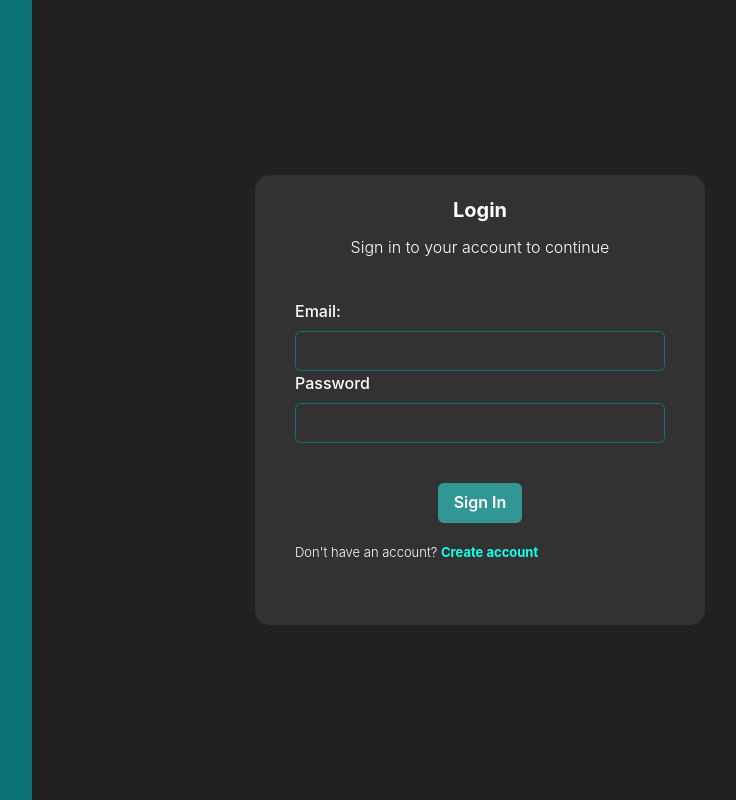
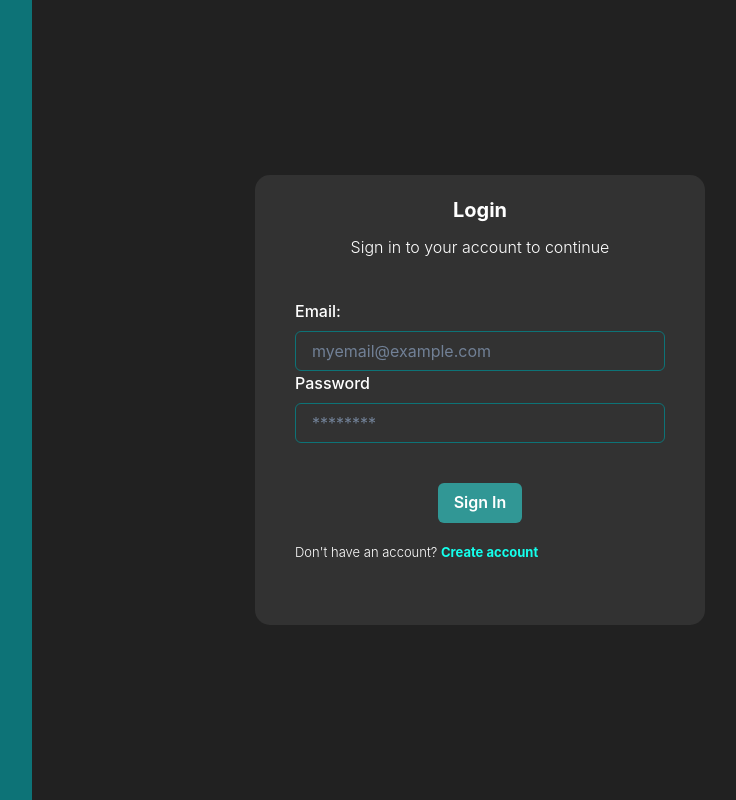
Before and after one commit to RafaelClaudio7/mtd-app, a React (Vite) app: page / in a window 1280 px wide. Shown: the whole page, without its empty margins (352-1088 px from the left). Built offline with nearby package versions, Linux system fonts and the light colour scheme.

Commit message:
feat: adição de placeholders to login page

```diff
--- a/src/components/Form.tsx
+++ b/src/components/Form.tsx
@@ -32,6 +32,7 @@ export default function Form() {
           type="email"
           name="email"
           id="email"
+          placeholder="myemail@example.com"
           borderColor="#0D7377"
           focusBorderColor="#14FFEC"
           _hover={{ borderColor: "#14FFEC" }}
@@ -41,6 +42,7 @@ export default function Form() {
           type="password"
           name="password"
           id="password"
+          placeholder="********"
           borderColor="#0D7377"
           focusBorderColor="#14FFEC"
           _hover={{ borderColor: "#14FFEC" }}
```
